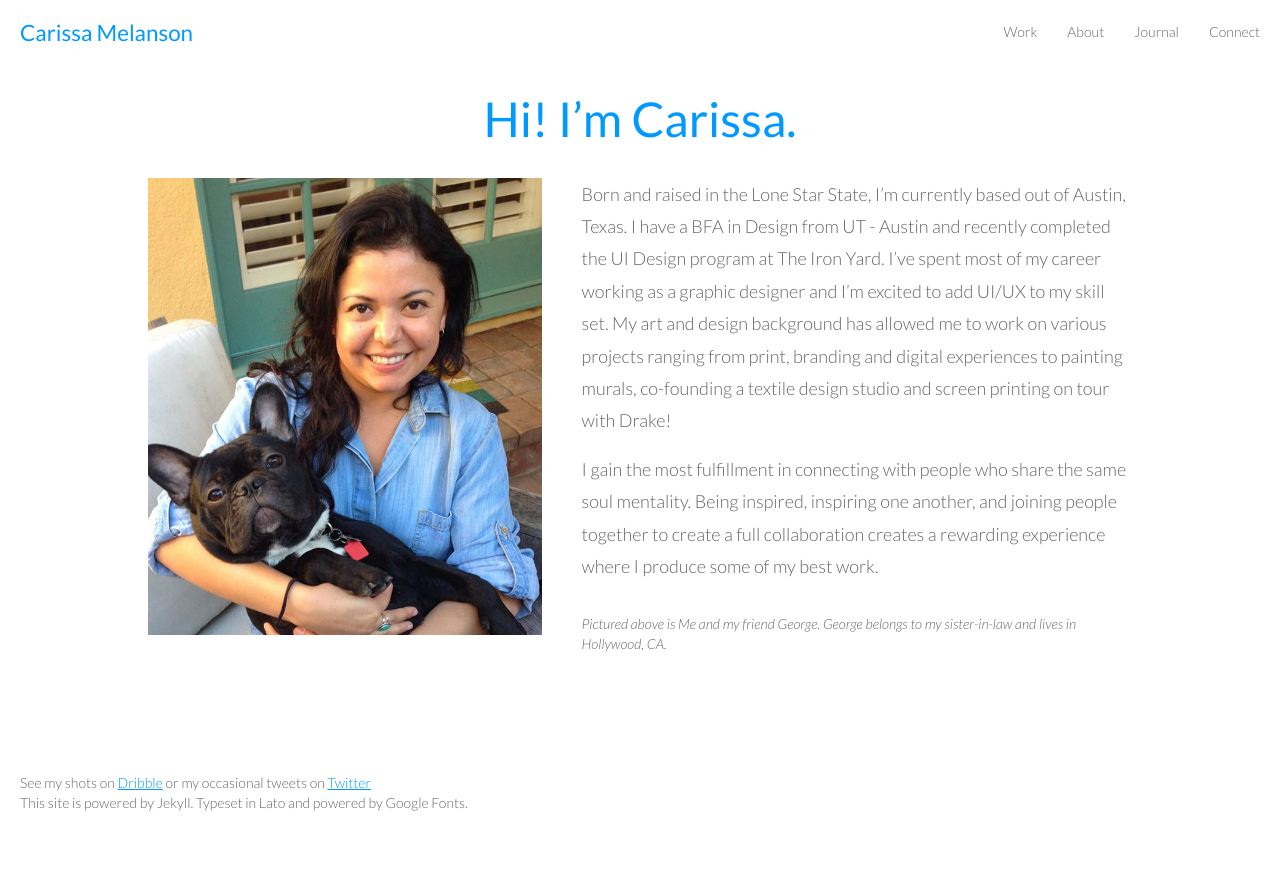
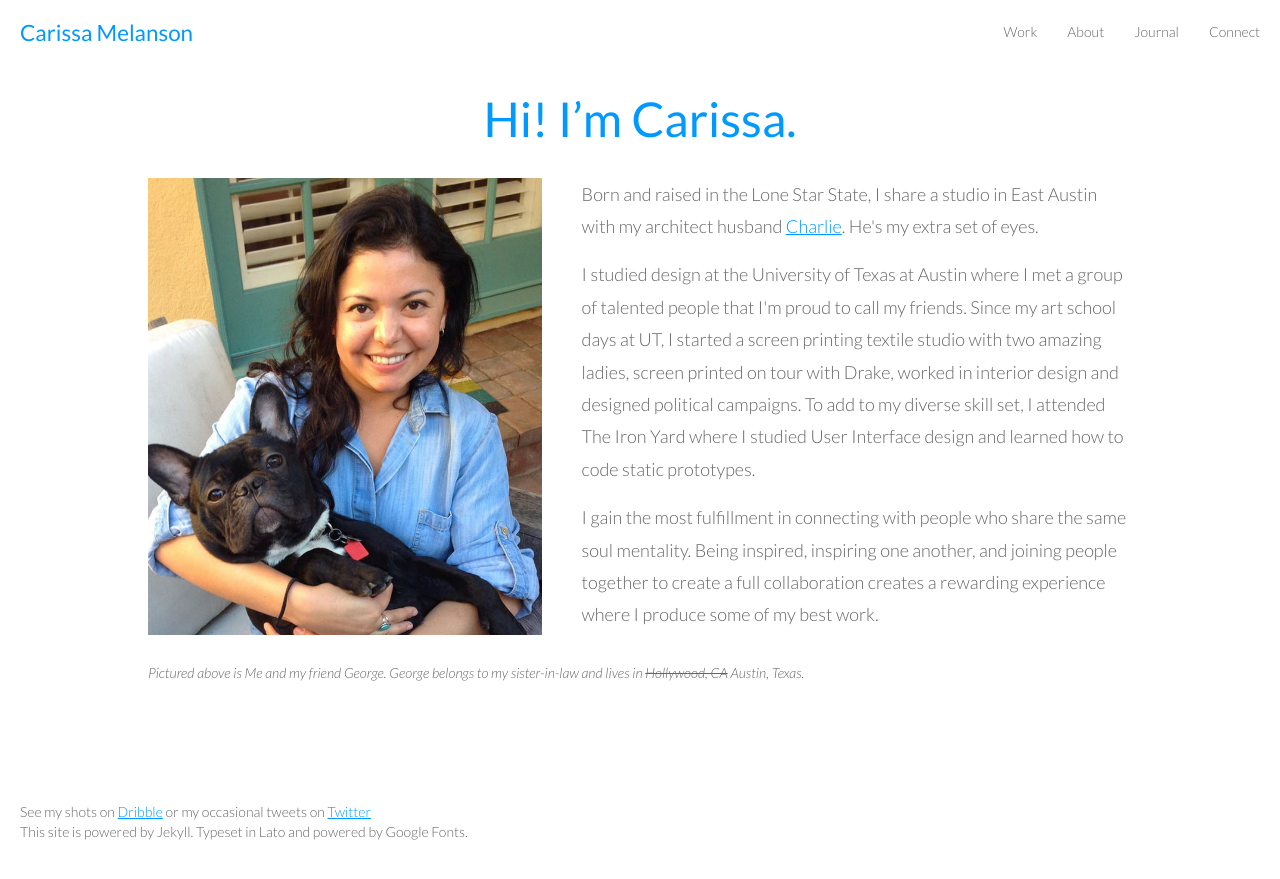
Before and after one commit to carissamelanson/carissamelanson.github.io, a Jekyll site: the page built from about.html, in a window 1280 px wide and 922 px high. Shown: the top 879 px of the window. Built offline with Jekyll 4.4.1, drawn with Linux system fonts in a browser that asks for light colours.

Commit message:
updated about section

```diff
--- a/about.html
+++ b/about.html
@@ -2,11 +2,10 @@
 layout: default
 title: Hi! I’m Carissa.
 ---
+<div class="header-info">
 
-  <div class="header-info">
-
-      <h1>{{page.title}}</h1>
-    </div>
+    <h1>{{page.title}}</h1>
+</div>
 
 <div class="page-content">
     <div class="page-wrapper">
@@ -14,14 +13,17 @@ title: Hi! I’m Carissa.
 
             <img class="profile"src="images/carissa.jpg"alt="Carissa and George">
 
-            <p>Born and raised in the Lone Star State, I’m currently based out of Austin, Texas. I have a BFA in Design from UT - Austin and recently completed the UI Design program at The Iron Yard. I’ve spent most of my career working as a graphic designer and I’m excited to add UI/UX to my skill set. My art and design background has allowed me to work on various projects ranging from print, branding and digital experiences to painting murals, co-founding a textile design studio and screen printing on tour with Drake!</p>
+            <p>Born and raised in the Lone Star State, I share a studio in East Austin with my architect husband <a href="http://charlesmelansonarchitect.com/">Charlie</a>. He's my extra set of eyes.</p>
+            <br>
+            <p>
+            I studied design at the University of Texas at Austin where I met a group of talented people that I'm proud to call my friends. Since my art school days at UT, I started a screen printing textile studio with two amazing ladies, screen printed on tour with Drake, worked in interior design and designed political campaigns. To add to my diverse skill set, I attended The Iron Yard where I studied User Interface design and learned how to code static prototypes.</p>
             <br>
             <p>
                 I gain the most fulfillment in connecting with people who share the same soul mentality. Being inspired, inspiring one another, and joining people together to create a full collaboration creates a rewarding experience where I produce some of my best work.
             </p>
             <br>
             <br>
-            <div class="photo-caption">Pictured above is Me and my friend George. George belongs to my sister-in-law and lives in Hollywood, CA.
+            <div class="photo-caption">Pictured above is Me and my friend George. George belongs to my sister-in-law and lives in <strike>Hollywood, CA</strike> Austin, Texas.
             </div>
         </div>
 
```
